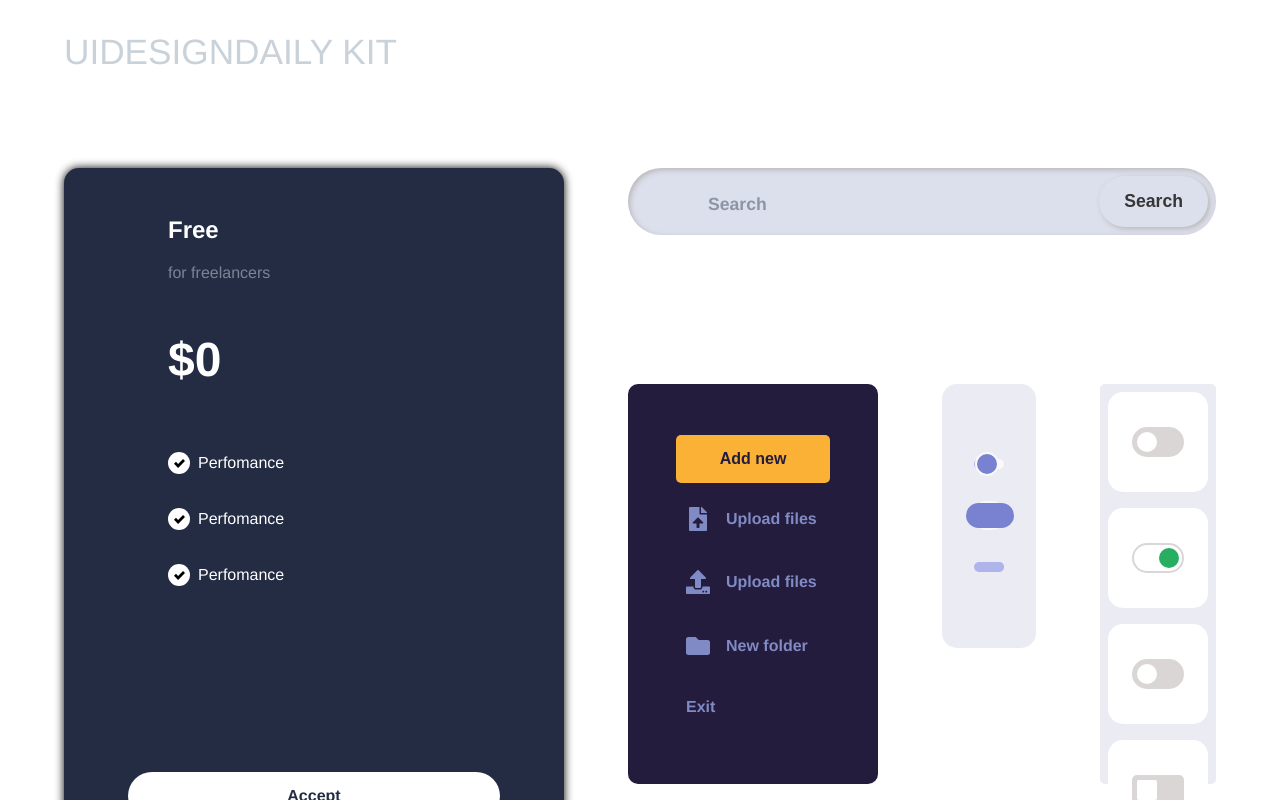
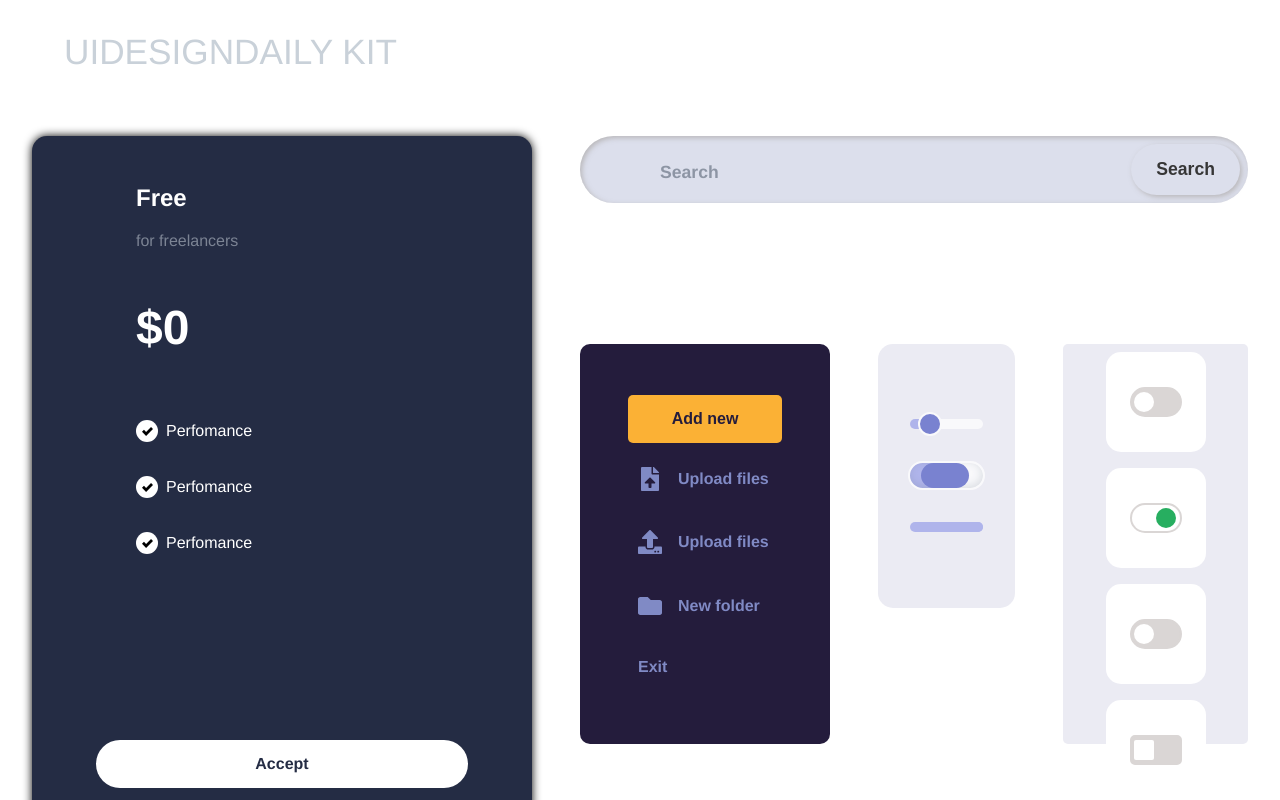
Before and after one commit to GetJlnxed/my-hub, a Vue app: page /#/board in a window 1280 px wide. Shown: the top 800 px of the page. Built offline with nearby package versions, Linux system fonts and the light colour scheme.

Commit message:
trying to fix griiiid xd

```diff
--- a/src/router/index.js
+++ b/src/router/index.js
@@ -2,7 +2,6 @@ import Vue from "vue";
 import VueRouter from "vue-router";
 import Home from "../views/Home.vue";
 import Board from "@/views/Board";
-import nBoard from "@/views/nBoard";
 
 Vue.use(VueRouter);
 
@@ -18,11 +17,6 @@ const routes = [
     name: "Board",
     component: Board,
   },
-  {
-    path: "/nboard",
-    name: "nBoard",
-    component: nBoard,
-  },
 ];
 
 const router = new VueRouter({
--- a/src/views/Board.vue
+++ b/src/views/Board.vue
@@ -56,11 +56,8 @@
 <style lang="stylus" scoped>
   .board
     display grid
-    grid-template-columns repeat(4, 1fr)
     padding 2rem
-
-    & .box
-      margin 2rem
+    grid-gap 3rem
 
   .app-card
     grid-column-start 1
--- a/src/views/nBoard.vue
+++ /dev/null
@@ -1,70 +0,0 @@
-<template>
-  <div class="board">
-    <div class="box">
-      <AppMenu />
-    </div>
-    <div class="box card-box">
-      <AppCard />
-    </div>
-    <div class="box">
-      <div class="container align-center justify-center">
-        <AppSlider />
-        <AppSlider />
-        <AppSlider />
-      </div>
-    </div>
-    <div class="box search-box">
-      <Search />
-    </div>
-    <div class="box"></div>
-    <div class="box"></div>
-    <div class="box"></div>
-    <div class="box"></div>
-  </div>
-</template>
-
-<script>
-  import AppMenu from "@/components/AppMenu";
-  import AppCard from "@/components/AppCard";
-  import Search from "@/components/Search";
-  import AppSlider from "@/components/AppSlider";
-  //import SwitchCheck from "@/components/SwitchCheck";
-
-  export default {
-    name: "Board",
-    components: {
-      AppMenu,
-      AppCard,
-      Search,
-      AppSlider,
-      //SwitchCheck,
-    },
-  };
-</script>
-
-<style lang="stylus" scoped>
-  .board
-    padding 2rem
-    box-sizing border-box
-    display grid
-    grid-template-columns repeat(auto-fill, minmax(20em, 1fr))
-    grid-gap 2rem
-
-  .box
-    /* background-color rgba(255, 255, 255, 0.3) */
-    min-width 300px
-    min-height 300px
-
-  .card-box
-    grid-row-start 1
-    grid-row-end 3
-    grid-column-start 2
-    grid-column-end 4
-  /*   background-color rgba(yellow, 0.3) */
-
-  .search-box
-    grid-row-start 3
-    grid-row-end 4
-    grid-column-start 1
-    grid-column-end 4
-</style>
```
Also changed, not shown: 7 other files (tests, documents, lock files or other folders).
